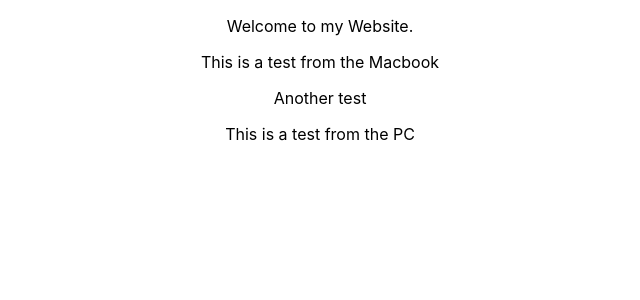
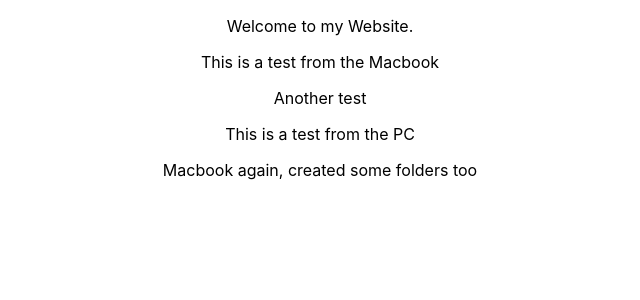
Before and after one commit to RMenjivar0204/raul-portfolio-website, a React (Create React App) app: page / in a window 1280 px wide. Shown: the top 300 px of the page, without its empty margins (320-960 px from the left). Built offline with nearby package versions, Linux system fonts and the light colour scheme.

Commit message:
Created 'assets' and 'components' folders inside 'src' folder. Also added another p tag in App.js

```diff
--- a/src/App.js
+++ b/src/App.js
@@ -8,6 +8,7 @@
       <p>This is a test from the Macbook</p>
       <p>Another test</p>
       <p>This is a test from the PC</p>
+      <p>Macbook again, created some folders too</p>
     </div>
   );
 }
```
